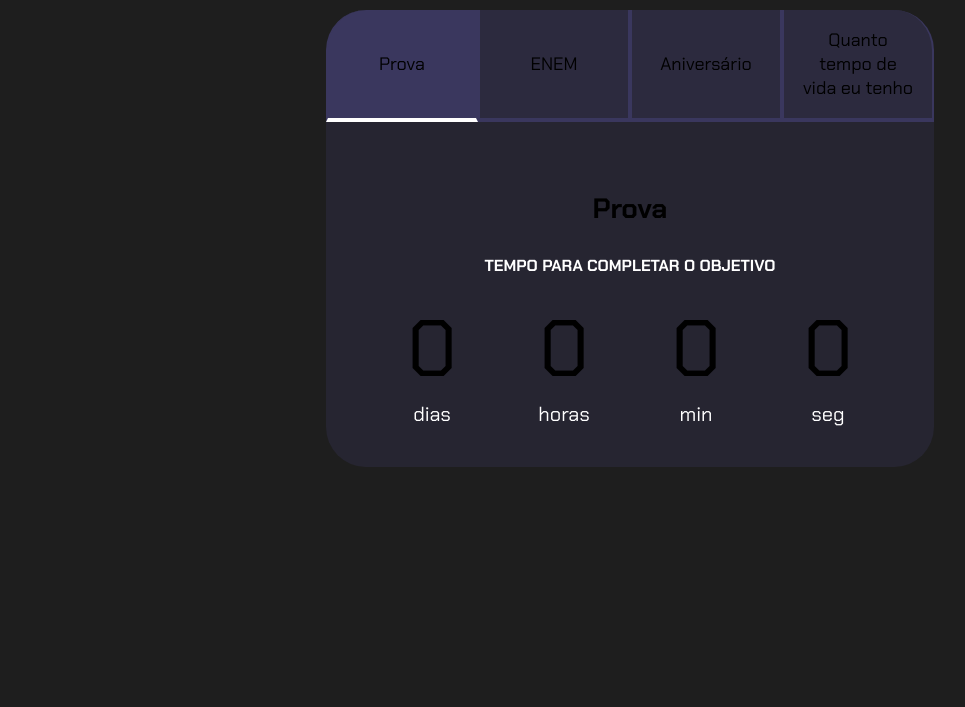
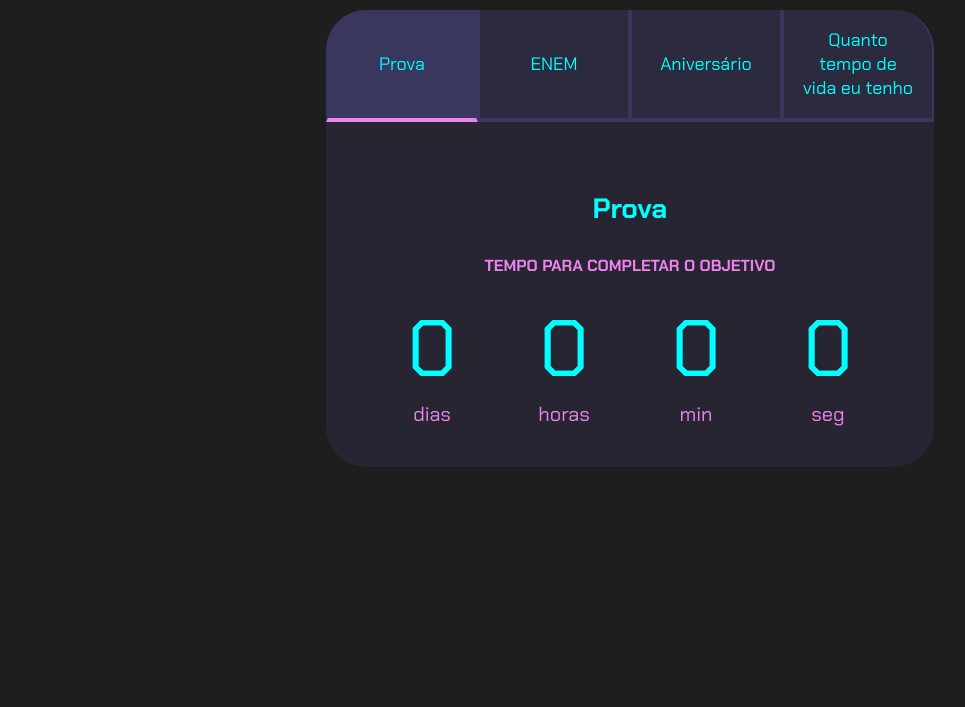
Before and after one commit to viniciusluizdasilva/Projeto-ivan, a plain HTML site: page Index.html in a window 1280 px wide. Shown: the part 93-800 px from the top of the page, without its empty margins (10-975 px from the left). Drawn offline with Linux system fonts and the light colour scheme.

Commit message:
Update style.css

```diff
--- a/style.css
+++ b/style.css
@@ -2,8 +2,8 @@
 
 :root {
     --cor-de-fundo: #1E1E1E;
-    --verde: #FFFFFF;
-    --branco: #000000;
+    --verde: #ee82ee;
+    --branco: #00FFFF;
     --botao-ativo: #3A375E;
     --botao-inativo: rgba(58, 55, 94, 0.5);
     --texto-fundo: rgba(58, 55, 94, 0.3);
```
